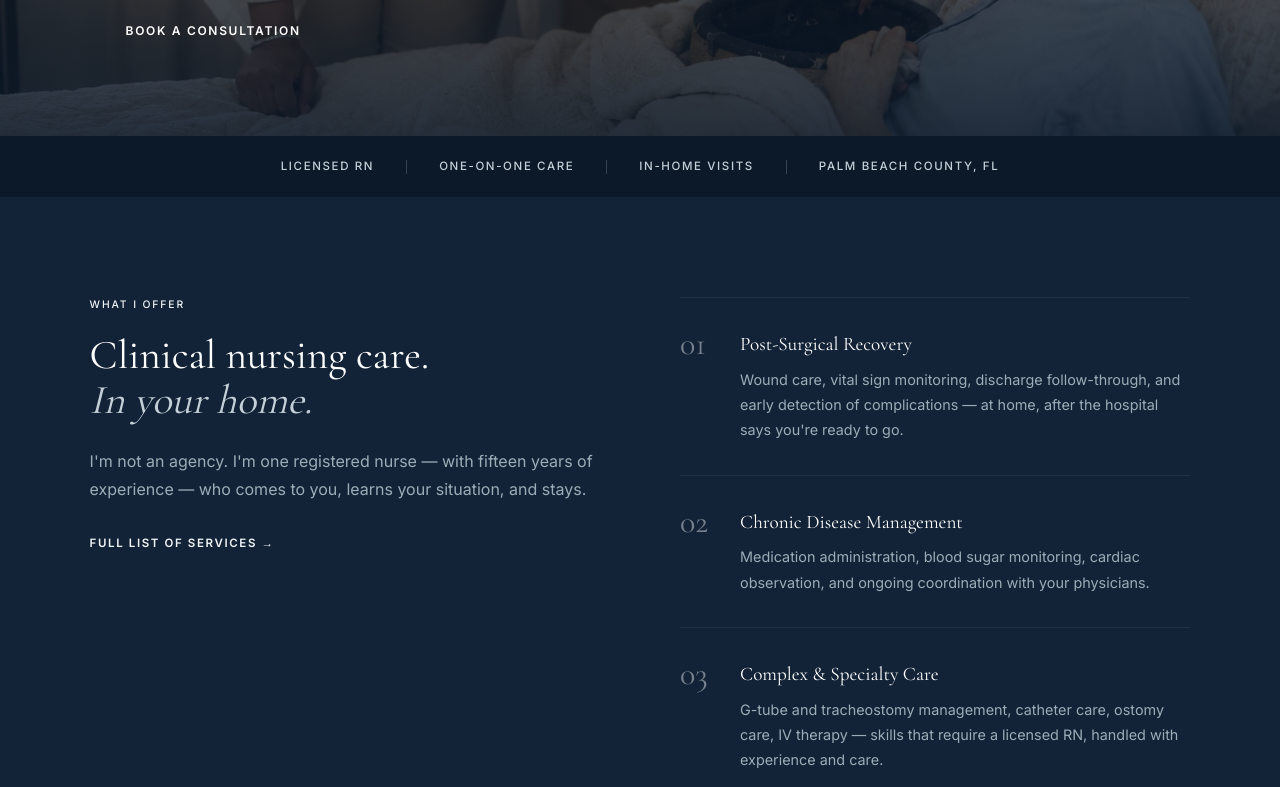
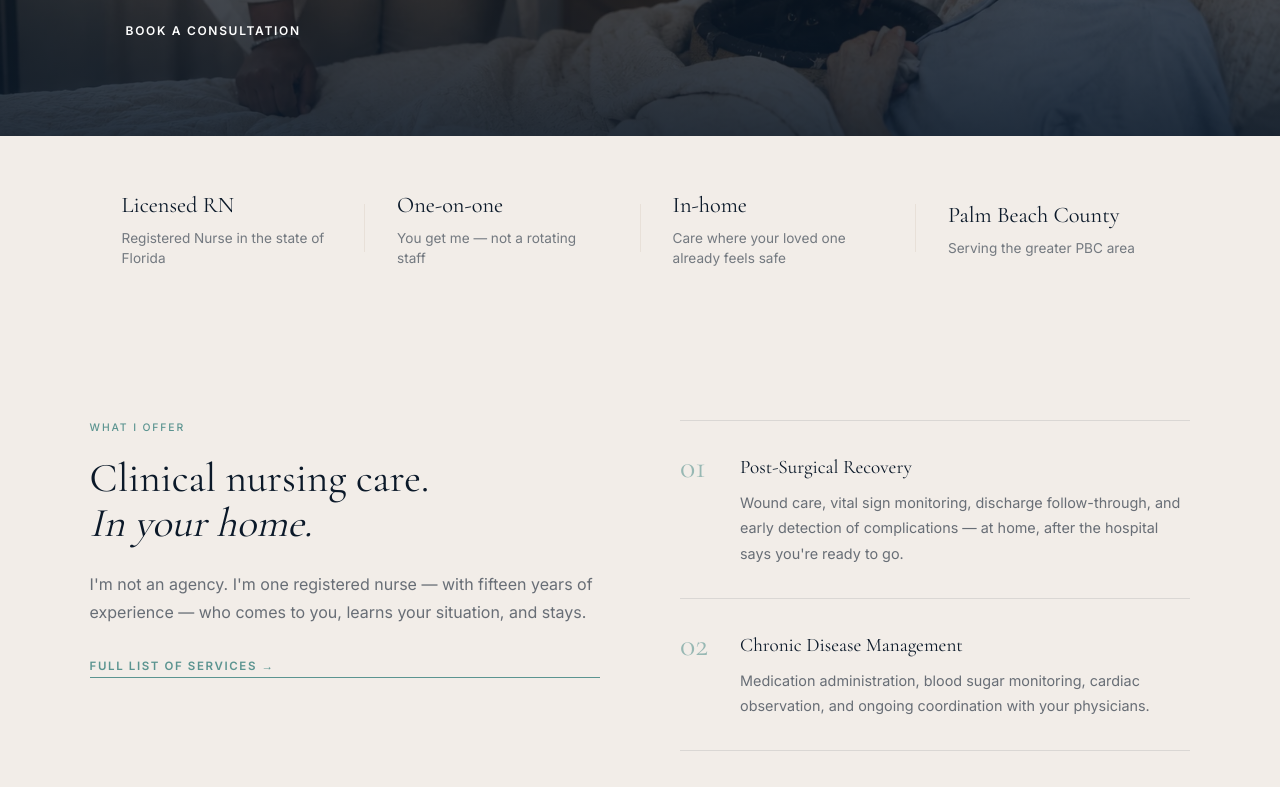
Before and after one commit to wendyservices2011-commits/wendy-concierge-nursing, a Next.js app: page / in a window 1280 px wide. Shown: the part 600-1387 px from the top of the page. Built offline with nearby package versions, Linux system fonts and the light colour scheme.

Commit message:
Light sections: cream trust bar, services, contact to match Lovable design

```diff
--- a/app/globals.css
+++ b/app/globals.css
@@ -9,6 +9,9 @@
   --silver-light: #C4D0D8;
   --text:         #F0F4F6;
   --text-dim:     rgba(240,244,246,0.65);
+  --cream:        #f2ede8;
+  --cream-dark:   #e8e0d8;
+  --teal:         #5b9490;
   --font-serif:   var(--font-cormorant), "Cormorant Garamond", Georgia, serif;
   --font-sans:    var(--font-inter), "Inter", system-ui, sans-serif;
 }
@@ -2821,25 +2824,35 @@ details[open] summary::after { content: "−"; }
 
 /* Trust bar */
 .wncTrustBar {
-  display: flex;
+  display: grid;
+  grid-template-columns: 1fr auto 1fr auto 1fr auto 1fr;
   align-items: center;
-  justify-content: center;
-  gap: 32px;
-  padding: 22px 7%;
-  background: var(--navy);
-  color: var(--silver-light);
-  font-size: 0.72rem;
-  text-transform: uppercase;
-  letter-spacing: 0.14em;
-  font-weight: 500;
-  flex-wrap: wrap;
-}
-.wncTrustSep {
+  padding: 52px 7%;
+  background: var(--cream);
+  gap: 0;
+}
+.wncTrustItem {
+  padding: 0 32px;
+}
+.wncTrustItem h3 {
+  font-family: var(--font-serif);
+  font-size: 1.4rem;
+  font-weight: 400;
+  color: var(--navy);
+  margin-bottom: 6px;
+}
+.wncTrustItem p {
+  font-size: 0.85rem;
+  color: rgba(11,25,41,0.55);
+  line-height: 1.5;
+}
+.wncTrustDivider {
   width: 1px;
-  height: 14px;
-  background: rgba(155,173,183,0.3);
+  height: 48px;
+  background: var(--cream-dark);
   flex-shrink: 0;
 }
+.wncTrustSep { display: none; }
 
 /* Services — two column */
 .wncServices {
@@ -2847,14 +2860,14 @@ details[open] summary::after { content: "−"; }
   grid-template-columns: 1fr 1fr;
   gap: 80px;
   padding: 100px 7%;
-  background: var(--navy-mid);
+  background: var(--cream);
 }
 .wncLabel {
   font-size: 0.65rem;
   text-transform: uppercase;
   letter-spacing: 0.18em;
   font-weight: 500;
-  color: var(--gold);
+  color: var(--teal);
   margin-bottom: 20px;
 }
 .wncServicesLeft {
@@ -2870,13 +2883,13 @@ details[open] summary::after { content: "−"; }
   font-size: clamp(2.4rem, 3.2vw, 3.8rem);
   font-weight: 400;
   line-height: 1.1;
-  color: #fff;
+  color: var(--navy);
   margin-bottom: 24px;
 }
-.wncServicesH2 em { font-style: italic; color: var(--silver-light); }
+.wncServicesH2 em { font-style: italic; color: var(--navy); }
 .wncServicesIntro {
   font-size: 1rem;
-  color: var(--silver);
+  color: rgba(11,25,41,0.6);
   line-height: 1.75;
   margin-bottom: 32px;
 }
@@ -2885,9 +2898,9 @@ details[open] summary::after { content: "−"; }
   text-transform: uppercase;
   letter-spacing: 0.14em;
   font-weight: 600;
-  color: var(--gold);
+  color: var(--teal);
   text-decoration: none;
-  border-bottom: 1px solid var(--gold);
+  border-bottom: 1px solid var(--teal);
   padding-bottom: 2px;
 }
 .wncServicesRight { display: flex; flex-direction: column; }
@@ -2895,14 +2908,14 @@ details[open] summary::after { content: "−"; }
   display: flex;
   gap: 24px;
   padding: 32px 0;
-  border-bottom: 1px solid rgba(155,173,183,0.1);
-}
-.wncServiceItem:first-child { border-top: 1px solid rgba(155,173,183,0.1); }
+  border-bottom: 1px solid rgba(11,25,41,0.1);
+}
+.wncServiceItem:first-child { border-top: 1px solid rgba(11,25,41,0.1); }
 .wncServiceN {
   font-family: var(--font-serif);
   font-size: 2rem;
-  color: var(--gold);
-  opacity: 0.45;
+  color: var(--teal);
+  opacity: 0.6;
   line-height: 0.9;
   font-weight: 400;
   flex-shrink: 0;
@@ -2912,12 +2925,12 @@ details[open] summary::after { content: "−"; }
   font-family: var(--font-serif);
   font-size: 1.2rem;
   font-weight: 400;
-  color: #fff;
+  color: var(--navy);
   margin-bottom: 8px;
 }
 .wncServiceItem p {
   font-size: 0.9rem;
-  color: var(--silver);
+  color: rgba(11,25,41,0.6);
   line-height: 1.75;
 }
 
@@ -2974,7 +2987,7 @@ details[open] summary::after { content: "−"; }
   grid-template-columns: 1fr 1fr;
   gap: 80px;
   padding: 100px 7%;
-  background: var(--navy-mid);
+  background: var(--cream);
   align-items: start;
 }
 .wncContactLeft {
@@ -2986,22 +2999,22 @@ details[open] summary::after { content: "−"; }
   font-size: clamp(2rem, 2.8vw, 3.2rem);
   font-weight: 400;
   line-height: 1.15;
-  color: #fff;
+  color: var(--navy);
   margin-bottom: 20px;
 }
 .wncContactSub {
   font-size: 1rem;
-  color: var(--silver);
+  color: rgba(11,25,41,0.6);
   line-height: 1.75;
   margin-bottom: 32px;
 }
 .wncContactInfo {
   font-size: 0.95rem;
-  color: var(--silver);
+  color: rgba(11,25,41,0.6);
   line-height: 2;
 }
-.wncContactInfo a { color: var(--silver-light); text-decoration: none; }
-.wncContactInfo a:hover { color: var(--gold); }
+.wncContactInfo a { color: var(--navy); text-decoration: none; }
+.wncContactInfo a:hover { color: var(--teal); }
 
 /* Form */
 .wncForm {
@@ -3024,28 +3037,28 @@ details[open] summary::after { content: "−"; }
   text-transform: uppercase;
   letter-spacing: 0.14em;
   font-weight: 500;
-  color: rgba(155,173,183,0.6);
+  color: rgba(11,25,41,0.5);
 }
 .wncFormGroup input,
 .wncFormGroup textarea {
-  background: rgba(255,255,255,0.05);
-  border: 1px solid rgba(155,173,183,0.2);
-  color: #fff;
+  background: #fff;
+  border: 1px solid rgba(11,25,41,0.15);
+  color: var(--navy);
   padding: 14px 16px;
   font-size: 0.95rem;
   font-family: var(--font-sans);
   outline: none;
   transition: border-color 0.2s;
   resize: vertical;
-  border-radius: 0;
+  border-radius: 6px;
 }
 .wncFormGroup input::placeholder,
-.wncFormGroup textarea::placeholder { color: rgba(155,173,183,0.3); }
+.wncFormGroup textarea::placeholder { color: rgba(11,25,41,0.3); }
 .wncFormGroup input:focus,
-.wncFormGroup textarea:focus { border-color: var(--gold); }
+.wncFormGroup textarea:focus { border-color: var(--teal); }
 .wncFormBtn {
   padding: 18px 32px;
-  background: var(--gold);
+  background: var(--navy);
   color: #fff;
   border: none;
   font-size: 0.75rem;
@@ -3055,23 +3068,24 @@ details[open] summary::after { content: "−"; }
   cursor: pointer;
   transition: opacity 0.2s;
   align-self: flex-start;
+  border-radius: 6px;
 }
 .wncFormBtn:hover { opacity: 0.85; }
 .wncFormDisclaimer {
   font-size: 0.78rem;
-  color: rgba(155,173,183,0.4);
+  color: rgba(11,25,41,0.4);
   line-height: 1.6;
 }
 
 /* Cross reference */
 .wncCross {
   padding: 40px 7%;
-  background: var(--navy);
-  border-top: 1px solid rgba(155,173,183,0.08);
+  background: var(--cream-dark);
+  border-top: 1px solid rgba(11,25,41,0.08);
 }
 .wncCross p {
   font-size: 0.88rem;
-  color: var(--silver);
+  color: rgba(11,25,41,0.6);
   line-height: 1.75;
   max-width: 680px;
   margin: 0 auto;
@@ -3092,13 +3106,12 @@ details[open] summary::after { content: "−"; }
   .wncHeroBtn { display: block; text-align: center; }
 
   .wncTrustBar {
-    gap: 10px 20px;
-    padding: 16px 6%;
-    font-size: 0.62rem;
-    justify-content: center;
-    flex-wrap: wrap;
+    grid-template-columns: 1fr 1fr;
+    gap: 0;
+    padding: 40px 6%;
   }
-  .wncTrustSep { display: none; }
+  .wncTrustItem { padding: 16px; }
+  .wncTrustDivider { display: none; }
 
   .wncServices { grid-template-columns: 1fr; gap: 48px; padding: 64px 6%; }
   .wncServicesLeft { position: static; }
--- a/app/page.tsx
+++ b/app/page.tsx
@@ -27,13 +27,25 @@ export default function HomePage() {
 
         {/* ── Trust bar ─────────────────────────────────────────── */}
         <div className="wncTrustBar">
-          <span>Licensed RN</span>
-          <span className="wncTrustSep" />
-          <span>One-on-One Care</span>
-          <span className="wncTrustSep" />
-          <span>In-Home Visits</span>
-          <span className="wncTrustSep" />
-          <span>Palm Beach County, FL</span>
+          <div className="wncTrustItem">
+            <h3>Licensed RN</h3>
+            <p>Registered Nurse in the state of Florida</p>
+          </div>
+          <div className="wncTrustDivider" />
+          <div className="wncTrustItem">
+            <h3>One-on-one</h3>
+            <p>You get me — not a rotating staff</p>
+          </div>
+          <div className="wncTrustDivider" />
+          <div className="wncTrustItem">
+            <h3>In-home</h3>
+            <p>Care where your loved one already feels safe</p>
+          </div>
+          <div className="wncTrustDivider" />
+          <div className="wncTrustItem">
+            <h3>Palm Beach County</h3>
+            <p>Serving the greater PBC area</p>
+          </div>
         </div>
 
         {/* ── Services ─────────────────────────────────────────── */}
@@ -116,7 +128,7 @@ export default function HomePage() {
               is a better fit.
             </p>
             <p className="wncContactInfo">
-              <a href="tel:+18435327181">(843) 532-7181</a>
+              <a href="tel:+15168536445">(516) 853-6445</a>
               <br />
               <a href="mailto:wendy@wendyconciergenursing.com">wendy@wendyconciergenursing.com</a>
             </p>
```
